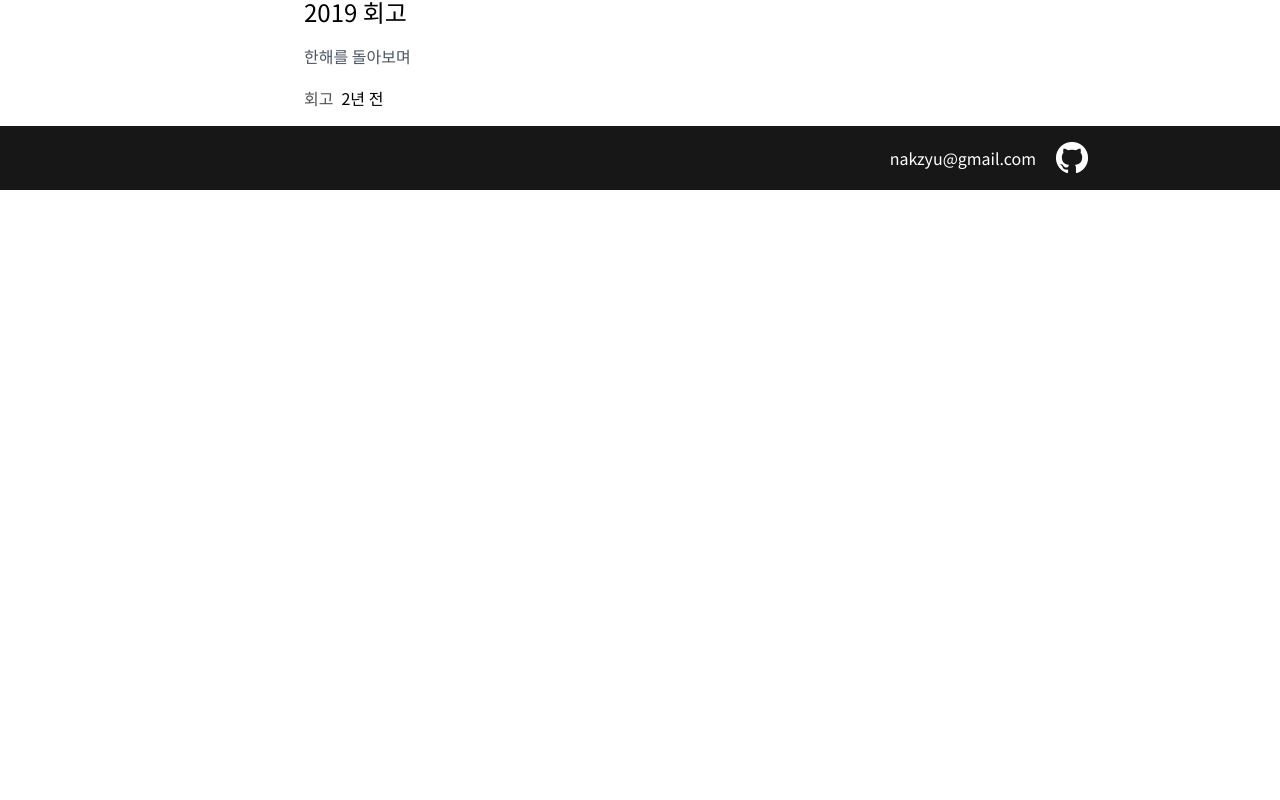
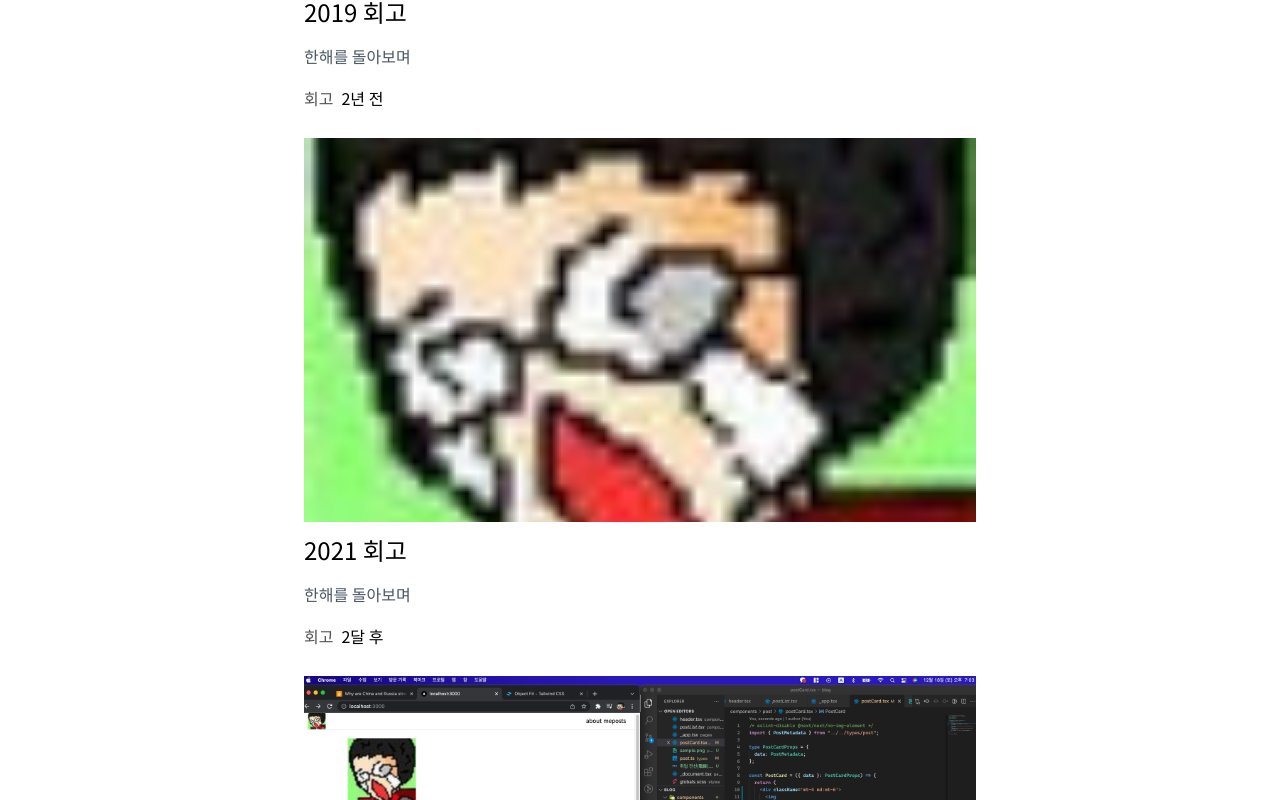
Before and after one commit to nakzyu/blog, a Next.js app: page / in a window 1280 px wide. Shown: the part 2640-3440 px from the top of the page. Before the commit the page ends 2830 px from the top, so only its background shows below. Built offline with nearby package versions, Linux system fonts and the light colour scheme.

Commit message:
Feature: Add Paginator

```diff
--- /dev/null
+++ b/components/intergrated/TagNavAndPostList.tsx
@@ -0,0 +1,27 @@
+import { Post } from "../../types/post";
+import { TagFreq } from "../../types/tagFreq";
+import Paginator, { PaginatorProps } from "../layouts/paginator";
+import PostList from "../post/postList";
+import TagNavBar from "../tag/tagNavBar";
+
+type TagNavAndPostListProps = {
+  tags: TagFreq[];
+  posts: Post[];
+  currentTag: string;
+  paginatorProps: PaginatorProps;
+};
+
+export default function TagNavAndPostList({
+  tags,
+  posts,
+  currentTag,
+  paginatorProps,
+}: TagNavAndPostListProps) {
+  return (
+    <>
+      <TagNavBar tags={tags} currentTag={currentTag} />
+      <PostList posts={posts} />
+      <Paginator {...paginatorProps} />
+    </>
+  );
+}
--- a/components/layouts/paginator.tsx
+++ b/components/layouts/paginator.tsx
@@ -1,9 +1,53 @@
-type PaginatorProps = {
+import Link from "next/link";
+
+export type PaginatorProps = {
   length: number;
+  itemsPerPage: number;
+  currnetPage: number;
+  tag?: string;
 };
 
-const itemsPerPage = 5;
+export default function Paginator({
+  length,
+  itemsPerPage,
+  currnetPage,
+  tag,
+}: PaginatorProps) {
+  const pageLength = Math.ceil(length / itemsPerPage);
+  const unit = +String(currnetPage)[String(currnetPage).length - 1];
+  const remnants = unit ? currnetPage - +unit : currnetPage - 10;
 
-export default function Paginator({ length }: PaginatorProps) {
-  return <ul></ul>;
+  const allItems = Array(10)
+    .fill(null)
+    .map((_, i) => {
+      const pageVal = remnants + (i + 1);
+
+      if (pageVal > pageLength) return null;
+      return pageVal;
+    })
+    .filter((item) => item !== null) as number[];
+
+  const renderItems = () =>
+    allItems.map((number) => {
+      const className = `${number == currnetPage && "bg-black"}`;
+      return (
+        <Link
+          key={number}
+          href={{
+            query: tag
+              ? {
+                  tag,
+                  page: number,
+                }
+              : {
+                  page: number,
+                },
+          }}
+          passHref
+        >
+          <li className={className}>{number}</li>
+        </Link>
+      );
+    });
+  return <ul className='flex justify-center items-center'>{renderItems()}</ul>;
 }
--- /dev/null
+++ b/constants/index.ts
@@ -0,0 +1 @@
+export const ITEMS_PER_PAGE = 5;
--- a/pages/index.tsx
+++ b/pages/index.tsx
@@ -1,8 +1,12 @@
 import { getAllTagsAndFreqs, getAllPosts } from "../utils/postHandler";
-import PostList from "../components/post/postsList";
+import PostList from "../components/post/postList";
 import { Post } from "../types/post";
 import TagNavBar from "../components/tag/tagNavBar";
 import { TagFreq } from "../types/tagFreq";
+import TagNavAndPostList from "../components/intergrated/TagNavAndPostList";
+import { ITEMS_PER_PAGE } from "../constants";
+import { useRouter } from "next/router";
+import { calcCurrentPage } from "../utils/clacCurrentPage";
 
 type PostsByAllTagPageProps = {
   posts: Post[];
@@ -10,11 +14,46 @@ type PostsByAllTagPageProps = {
 };
 
 const PostsByAllTagPage = ({ posts, tags }: PostsByAllTagPageProps) => {
+  const { asPath } = useRouter();
+
+  posts = [
+    ...posts,
+    ...posts,
+    ...posts,
+    ...posts,
+    ...posts,
+    ...posts,
+    ...posts,
+    ...posts,
+    ...posts,
+    ...posts,
+    ...posts,
+    ...posts,
+    ...posts,
+    ...posts,
+    ...posts,
+    ...posts,
+    ...posts,
+    ...posts,
+    ...posts,
+    ...posts,
+    ...posts,
+    ...posts,
+  ];
+
+  const currnetPage = calcCurrentPage(asPath, posts.length, ITEMS_PER_PAGE);
+
   return (
-    <>
-      <TagNavBar tags={tags} currentTag={"All"} />
-      <PostList posts={posts} />
-    </>
+    <TagNavAndPostList
+      tags={tags}
+      currentTag={"All"}
+      posts={posts}
+      paginatorProps={{
+        currnetPage,
+        itemsPerPage: ITEMS_PER_PAGE,
+        length: posts.length,
+      }}
+    />
   );
 };
 
--- a/pages/tag/[tag]/index.tsx
+++ b/pages/tag/[tag]/index.tsx
@@ -5,9 +5,13 @@ import {
   getAllPathsOfTags,
   getAllTagsAndFreqs,
 } from "../../../utils/postHandler";
-import PostList from "../../../components/post/postsList";
+import PostList from "../../../components/post/postList";
 import TagNavBar from "../../../components/tag/tagNavBar";
 import { TagFreq } from "../../../types/tagFreq";
+import TagNavAndPostList from "../../../components/intergrated/TagNavAndPostList";
+import { ITEMS_PER_PAGE } from "../../../constants";
+import { useRouter } from "next/router";
+import { calcCurrentPage } from "../../../utils/clacCurrentPage";
 
 type PostsByTagPageProps = {
   posts: Post[];
@@ -15,11 +19,21 @@ type PostsByTagPageProps = {
 };
 
 const PostsByTagPage = ({ posts, tags }: PostsByTagPageProps) => {
+  const { asPath } = useRouter();
+  const currnetPage = calcCurrentPage(asPath, posts.length, ITEMS_PER_PAGE);
+
   return (
-    <>
-      <TagNavBar tags={tags} currentTag={posts[0].data.tag} />
-      <PostList posts={posts} />
-    </>
+    <TagNavAndPostList
+      tags={tags}
+      currentTag={posts[0].data.tag}
+      posts={posts}
+      paginatorProps={{
+        currnetPage,
+        itemsPerPage: ITEMS_PER_PAGE,
+        length: posts.length,
+        tag: tags[0].text,
+      }}
+    />
   );
 };
 
--- /dev/null
+++ b/utils/clacCurrentPage.ts
@@ -0,0 +1,17 @@
+export const calcCurrentPage = (
+  asPath: string,
+  itemsLength: number,
+  itemsPerPage: number
+) => {
+  const targetPage = new URLSearchParams(asPath.split("/")[1]).get("page");
+  const pageLength = Math.ceil(itemsLength / itemsPerPage);
+
+  if (!targetPage) return 1;
+  if (+targetPage > pageLength) {
+    return +pageLength;
+  }
+  if (+targetPage < 1) {
+    return 1;
+  }
+  return +targetPage;
+};
```
Also changed, not shown: components/post/postList.tsx (renamed from components/post/postsList.tsx).
